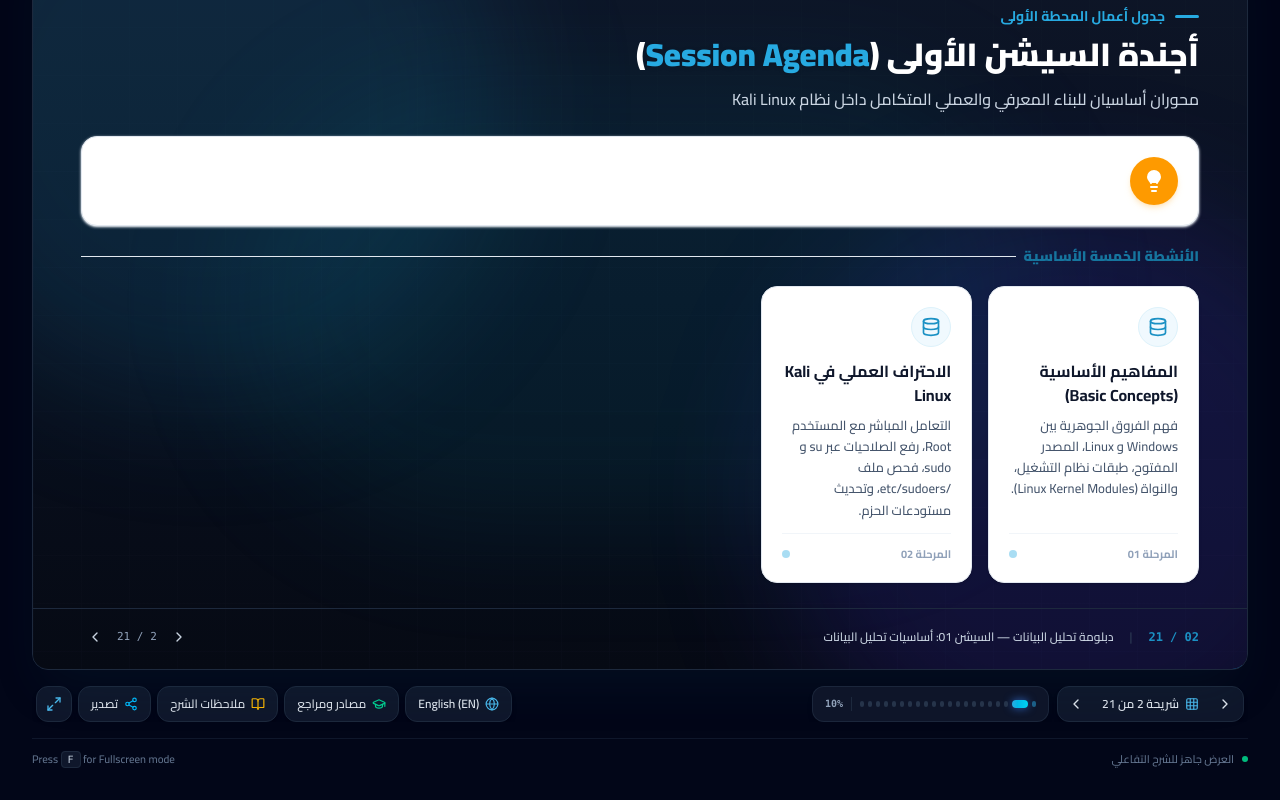
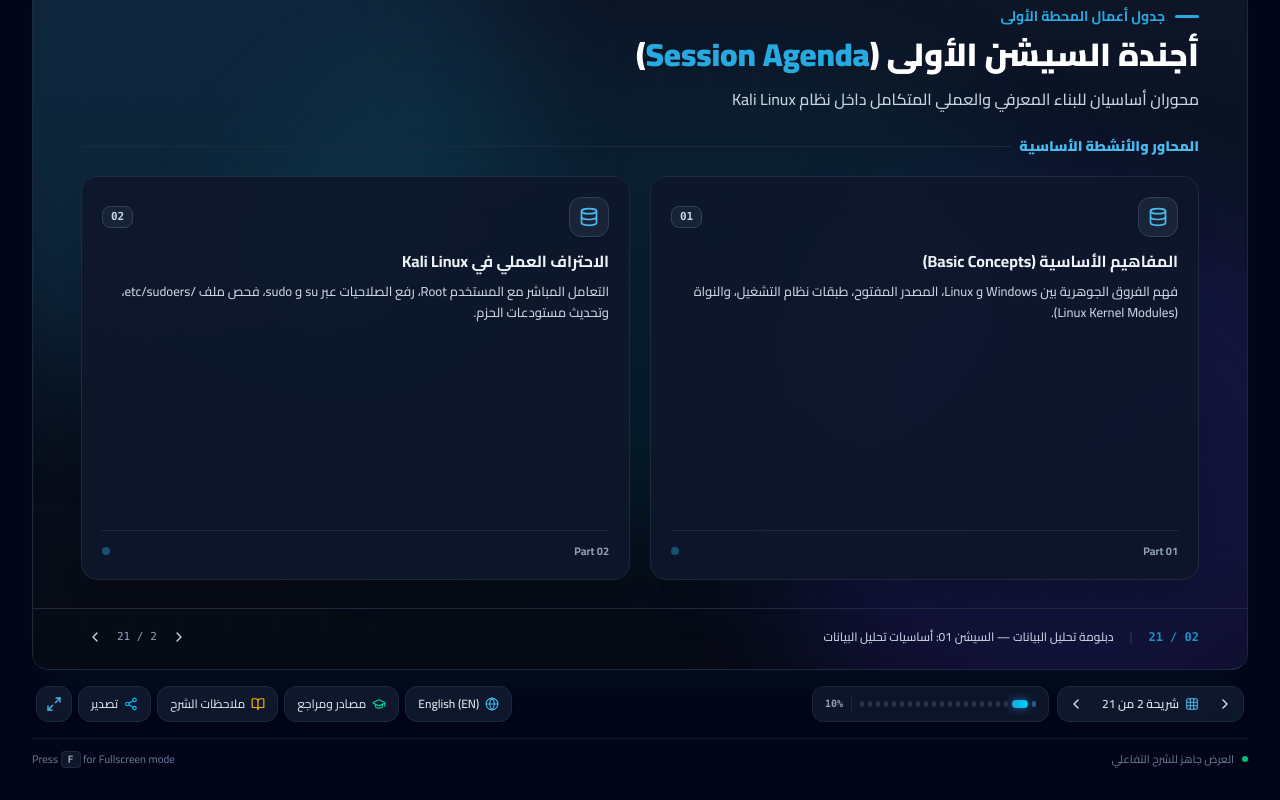
Before and after one commit to Mohannadmedhat/DATA-ANALYSIS, a React (Vite) app: page / in a window 1280 px wide. Both pictures are taken after a click on the button 1014 px from the left and 854 px from the top of the page. Shown: the part 150-950 px from the top of the page. Built offline with nearby package versions, Linux system fonts and the light colour scheme.

Commit message:
fix: convert DataActivitiesVisual (slides 2 & 8) to dark glassmorphism

```diff
--- a/src/components/visuals/dataAnalysis/DataActivitiesVisual.tsx
+++ b/src/components/visuals/dataAnalysis/DataActivitiesVisual.tsx
@@ -27,58 +27,66 @@ export const DataActivitiesVisual: React.FC<DataActivitiesVisualProps> = ({
     switch (name) {
       case 'Collect':
       case 'Database':
-        return <Database className="w-5 h-5 text-blue-600" />;
+        return <Database className="w-5 h-5 text-blue-400" />;
       case 'Clean':
       case 'Filter':
-        return <Filter className="w-5 h-5 text-blue-600" />;
+        return <Filter className="w-5 h-5 text-blue-400" />;
       case 'Analyze':
       case 'BrainCircuit':
-        return <BrainCircuit className="w-5 h-5 text-blue-600" />;
+        return <BrainCircuit className="w-5 h-5 text-blue-400" />;
       case 'Visualize':
       case 'BarChart3':
-        return <BarChart3 className="w-5 h-5 text-blue-600" />;
+        return <BarChart3 className="w-5 h-5 text-blue-400" />;
       case 'Insights':
       case 'Zap':
-        return <Zap className="w-5 h-5 text-blue-600" />;
+        return <Zap className="w-5 h-5 text-blue-400" />;
       default:
-        return <Database className="w-5 h-5 text-blue-600" />;
+        return <Database className="w-5 h-5 text-blue-400" />;
     }
   };
 
+  const gridColsClass = activities.length <= 2
+    ? 'grid-cols-1 md:grid-cols-2'
+    : activities.length <= 4
+      ? 'grid-cols-1 sm:grid-cols-2 md:grid-cols-4'
+      : 'grid-cols-1 sm:grid-cols-3 lg:grid-cols-5';
+
   return (
-    <div className="flex flex-col gap-4 sm:gap-5 w-full h-full justify-between py-1">
-      {/* Top Definition Callout Box */}
+    <div className="flex flex-col gap-4 sm:gap-5 w-full h-full justify-between py-1 select-none text-slate-100">
+      {/* Top Definition Callout Box (Only rendered if definitionText exists and is not empty) */}
+      {definitionText && definitionText.trim() !== '' && (
         <motion.div
           initial={{ opacity: 0, y: -10 }}
           animate={{ opacity: 1, y: 0 }}
           transition={{ duration: 0.4 }}
-        className="flex items-start sm:items-center gap-3 sm:gap-4 p-4 sm:p-5 rounded-2xl bg-white border border-slate-200 shadow-sm shadow-slate-100"
+          className="flex items-start sm:items-center gap-3 sm:gap-4 p-4 sm:p-5 rounded-2xl bg-slate-900/90 border border-slate-800 shadow-xl backdrop-blur-xl"
         >
-        <div className="w-10 h-10 sm:w-12 sm:h-12 rounded-full bg-amber-500 flex items-center justify-center shrink-0 shadow-md shadow-amber-500/20 text-white">
-          <Lightbulb className="w-5 h-5 sm:w-6 sm:h-6 fill-white" />
+          <div className="w-10 h-10 sm:w-12 sm:h-12 rounded-full bg-amber-500/20 border border-amber-500/40 flex items-center justify-center shrink-0 text-amber-400 shadow-md shadow-amber-500/10">
+            <Lightbulb className="w-5 h-5 sm:w-6 sm:h-6 fill-amber-400" />
           </div>
-        <div className="flex-1">
+          <div className="flex-1 text-start">
             {definitionLabel && (
-            <div className="text-xs font-bold text-amber-600 uppercase tracking-wider mb-0.5">
+              <div className="text-xs font-bold text-amber-400 uppercase tracking-wider mb-0.5">
                 {definitionLabel}
               </div>
             )}
-          <p className="text-sm sm:text-base font-semibold text-slate-800 leading-relaxed">
+            <p className="text-sm sm:text-base font-semibold text-slate-200 leading-relaxed">
               {definitionText}
             </p>
           </div>
         </motion.div>
+      )}
 
       {/* Section Subtitle Tag */}
       <div className="flex items-center gap-2">
-        <span className="text-xs sm:text-sm font-black tracking-widest text-blue-700 uppercase">
-          {isRTL ? 'الأنشطة الخمسة الأساسية' : 'KEY ACTIVITIES'}
+        <span className="text-xs sm:text-sm font-black tracking-widest text-blue-400 uppercase">
+          {isRTL ? 'المحاور والأنشطة الأساسية' : 'KEY ACTIVITIES'}
         </span>
-        <div className="h-px bg-slate-200 flex-1" />
+        <div className="h-px bg-slate-800 flex-1" />
       </div>
 
-      {/* 5 Key Activities Step Cards */}
-      <div className="grid grid-cols-1 sm:grid-cols-3 lg:grid-cols-5 gap-3 sm:gap-4 flex-1">
+      {/* Cards Grid */}
+      <div className={`grid ${gridColsClass} gap-3 sm:gap-5 flex-1 items-stretch`}>
         {activities.map((act, idx) => (
           <motion.div
             key={idx}
@@ -86,29 +94,36 @@ export const DataActivitiesVisual: React.FC<DataActivitiesVisualProps> = ({
             animate={{ opacity: 1, y: 0 }}
             transition={{ delay: 0.1 * idx, duration: 0.4 }}
             whileHover={{ y: -4 }}
-            className="flex flex-col justify-between p-4 sm:p-5 rounded-2xl bg-white border border-slate-200 shadow-sm hover:shadow-md hover:border-blue-300 transition-all group"
+            className="flex flex-col justify-between p-5 rounded-2xl bg-slate-900/90 border border-slate-800 shadow-xl backdrop-blur-xl hover:border-slate-700 transition-all group text-start"
           >
             <div>
-              {/* Icon Circle */}
-              <div className="w-10 h-10 rounded-full bg-blue-50 border border-blue-100 flex items-center justify-center mb-3 group-hover:bg-blue-600 group-hover:text-white transition-colors [&>svg]:group-hover:text-white">
+              {/* Header Icon & Tag */}
+              <div className="flex items-center justify-between mb-3">
+                <div className="w-10 h-10 rounded-xl bg-slate-800/80 border border-slate-700 flex items-center justify-center group-hover:bg-blue-600 group-hover:text-white transition-all [&>svg]:group-hover:text-white shadow-sm">
                   {getIcon(act.iconName || act.title)}
+                </div>
+                {act.number && (
+                  <span className="text-[11px] font-mono font-bold px-2 py-0.5 rounded-lg bg-slate-800/60 text-slate-300 border border-slate-700">
+                    {act.number}
+                  </span>
+                )}
               </div>
 
               {/* Title */}
-              <h3 className="text-sm sm:text-base font-bold text-slate-900 mb-2 group-hover:text-blue-600 transition-colors">
+              <h3 className="text-sm sm:text-base font-bold text-slate-100 mb-2 group-hover:text-blue-400 transition-colors">
                 {act.title}
               </h3>
 
               {/* Description */}
-              <p className="text-xs sm:text-[13px] text-slate-600 font-medium leading-relaxed">
+              <p className="text-xs sm:text-[13px] text-slate-300 font-normal leading-relaxed">
                 {act.description}
               </p>
             </div>
 
-            {/* Step Pill */}
-            <div className="mt-3 pt-3 border-t border-slate-100 flex items-center justify-between text-[11px] font-bold text-slate-400">
-              <span>{isRTL ? `المرحلة 0${idx + 1}` : `Stage 0${idx + 1}`}</span>
-              <span className="w-2 h-2 rounded-full bg-blue-500/40 group-hover:bg-blue-600 group-hover:scale-125 transition-all" />
+            {/* Step Pill / Footer */}
+            <div className="mt-3 pt-3 border-t border-slate-800 flex items-center justify-between text-[11px] font-bold text-slate-400">
+              <span>{act.number ? `Part ${act.number}` : (isRTL ? `المرحلة 0${idx + 1}` : `Stage 0${idx + 1}`)}</span>
+              <span className="w-2 h-2 rounded-full bg-blue-500/40 group-hover:bg-blue-400 group-hover:scale-125 transition-all" />
             </div>
           </motion.div>
         ))}
```
Lines whose indentation alone changed are shown as unchanged.
